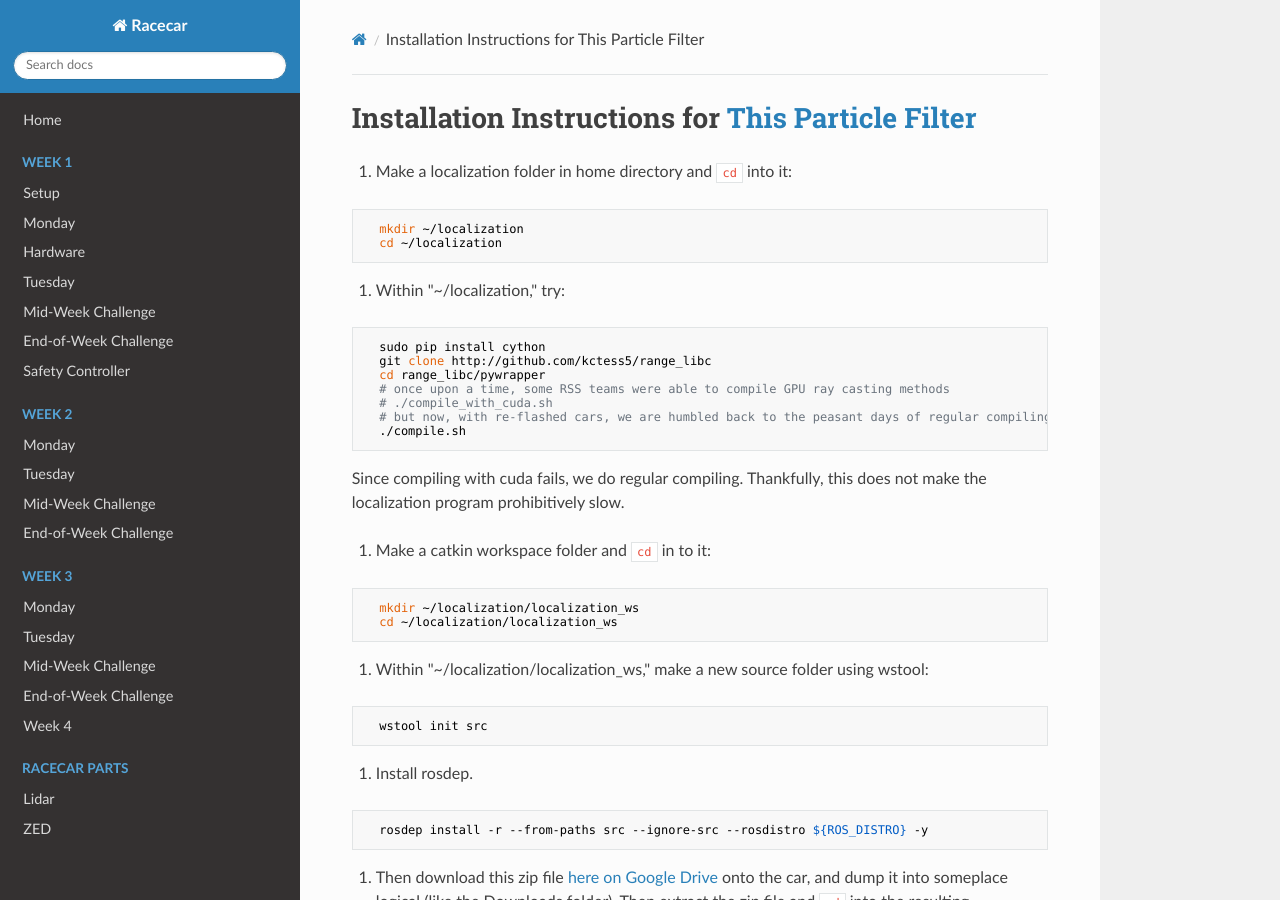
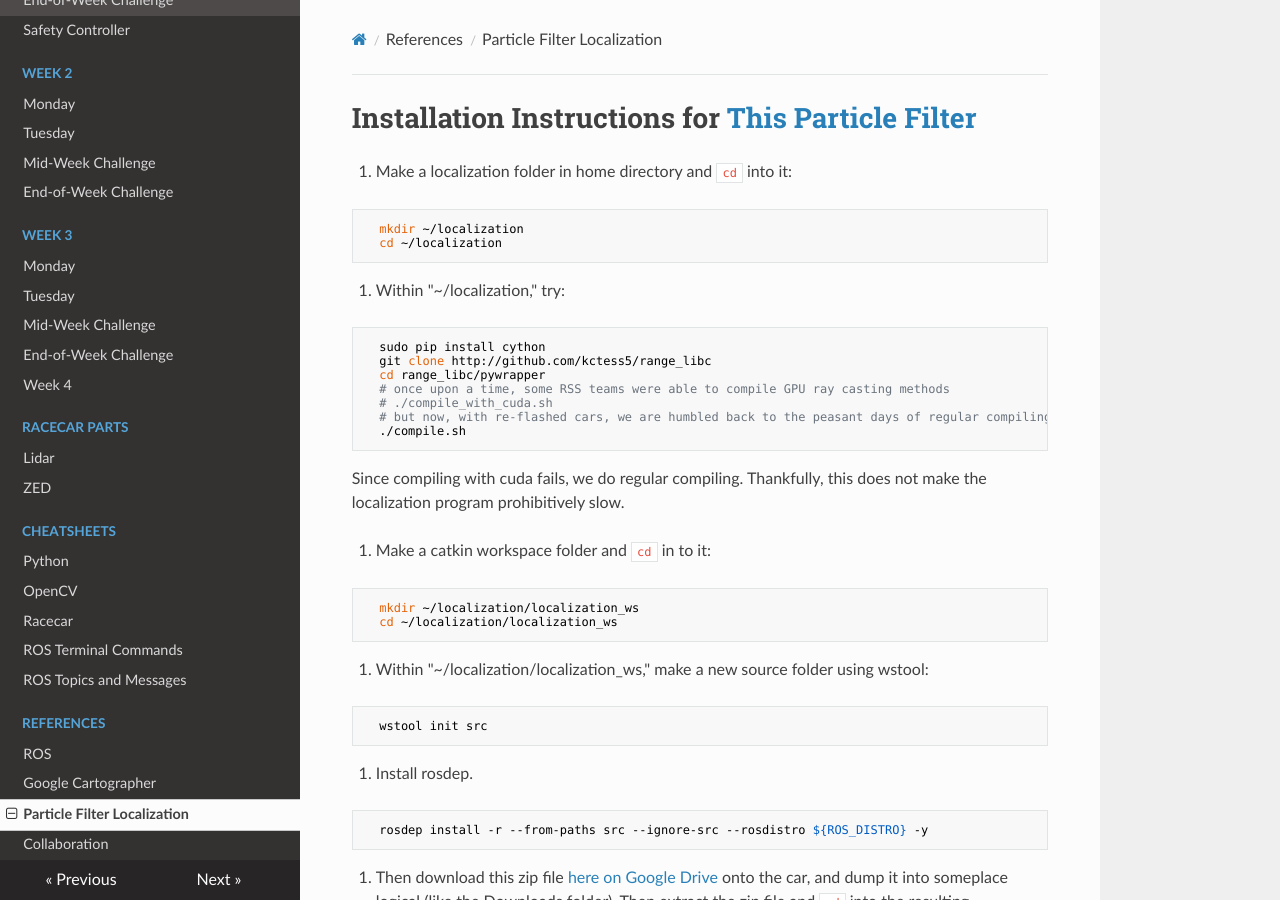
Before and after one commit to ChrisLindland/racecar-website, an MkDocs documentation site: the page built from docs/maps/localization/particle_filter_setup.md, in a window 1280 px wide and 900 px high. Built offline with MkDocs 1.6.1, drawn with Linux system fonts in a browser that asks for light colours; nearby versions of some CDN libraries.

Commit message:
Update mkdocs.yml

```diff
--- a/mkdocs.yml
+++ b/mkdocs.yml
@@ -32,5 +32,6 @@ nav:
     - References:
         - ROS: ros-reference/ROS_reference.md
         - Google Cartographer: maps/cartographer/cartographer_ref.md
+        - Particle Filter Localization: maps/localization/particle_filter_setup.md
         - Collaboration: collab/collab.md
 theme: readthedocs
```
